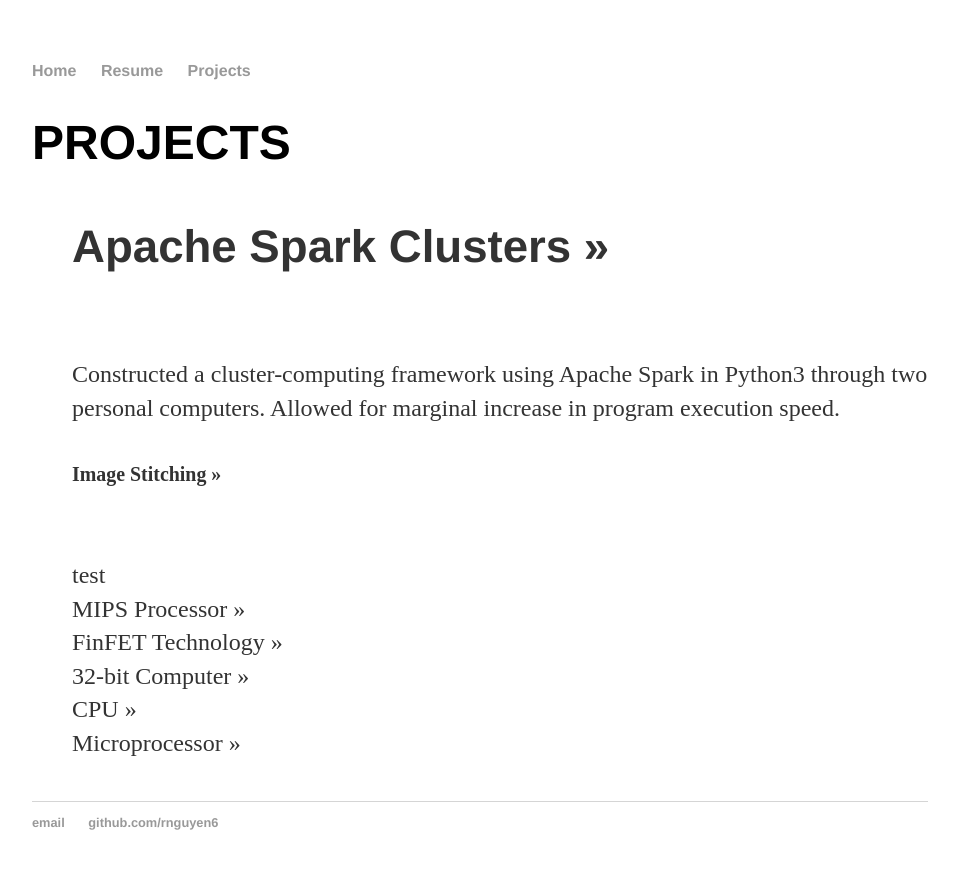
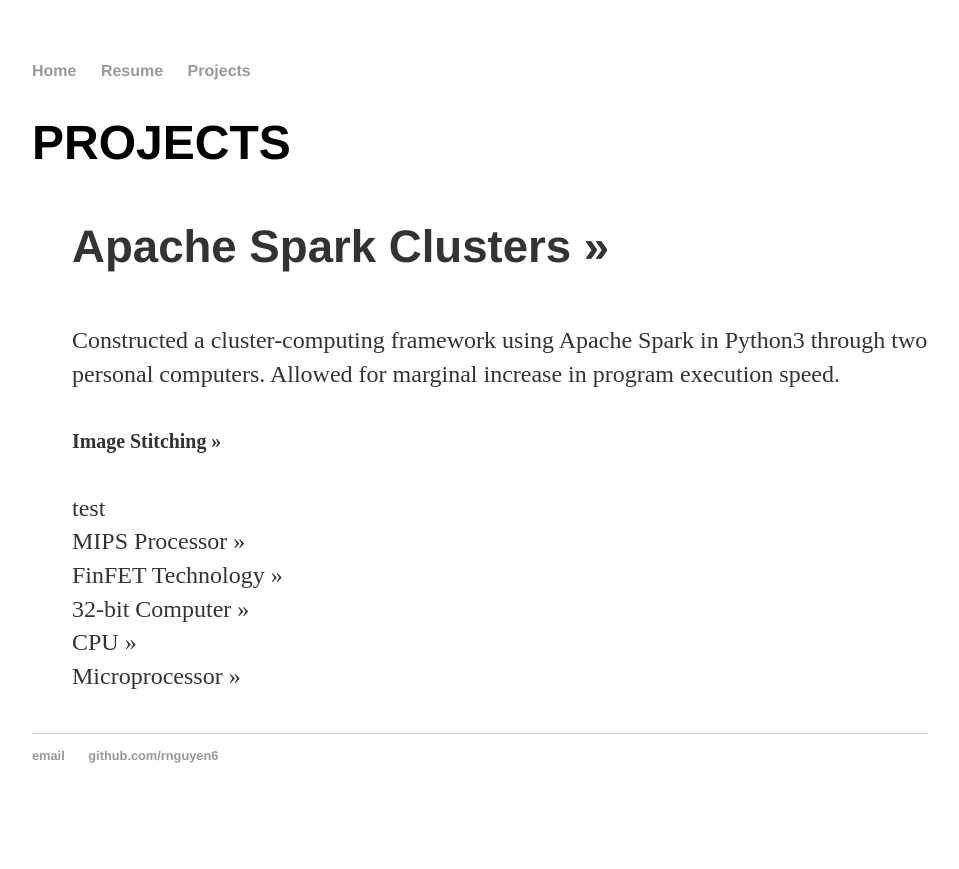
Before and after one commit to rnguyen6/rnguyen6.github.io, a Jekyll site: the page built from projects/index.html, in a window 1280 px wide. Shown: the top 869 px of the page, without its empty margins (160-1119 px from the left). Built offline with Jekyll 4.4.1, drawn with Linux system fonts in a browser that asks for light colours.

```diff
--- a/projects/index.html
+++ b/projects/index.html
@@ -5,11 +5,11 @@ title: Projects
 <h1>PROJECTS</h1>
 <ul class="posts">
 <li>
-    <h4><span>Apache Spark Clusters</span> &raquo;</h4><br>
+    <h4><span>Apache Spark Clusters</span> &raquo;</h4>
     Constructed a cluster-computing framework using Apache Spark in Python3 through two personal computers. Allowed for marginal increase in program execution speed.
 </li>
 <li>
-    <h5><span>Image Stitching</span> &raquo;</h5><br>
+    <h5><span>Image Stitching</span> &raquo;</h5>
     test
 </li>
 <li><span>MIPS Processor</span> &raquo;</li>
```
